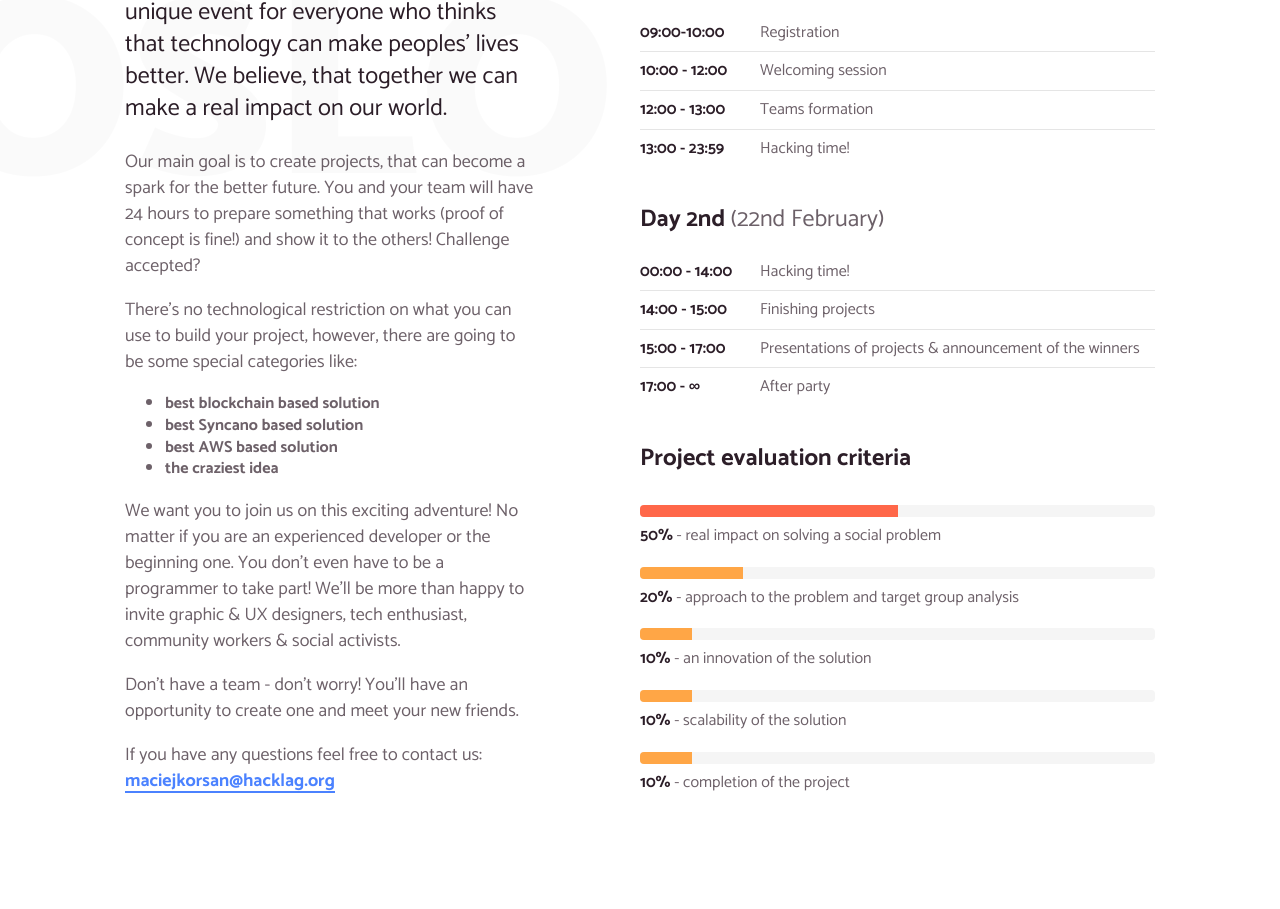
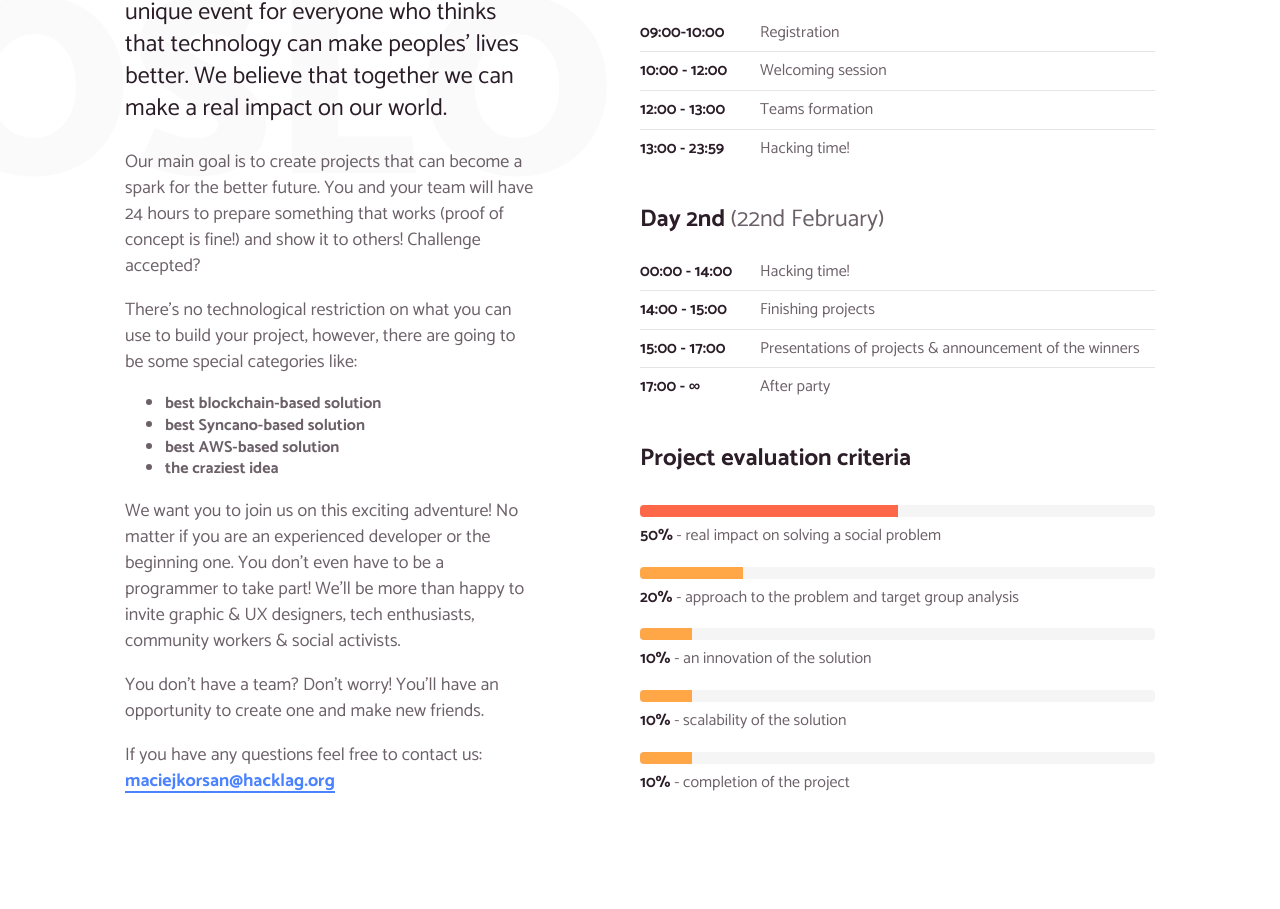
Before and after one commit to hacklag/legal-impact-hackathon-website, a website: page web/index.html in a window 1280 px wide. Shown: the part 767-1676 px from the top of the page. Drawn offline with Linux system fonts and the light colour scheme.

Commit message:
fix: content changes after Piotr's review

```diff
--- a/web/index.html
+++ b/web/index.html
@@ -59,18 +59,18 @@
       <main class="c-main">
         <div class="c-main__column c-main__column--left">
           <p class="u-gamma u-c-dark">
-            <strong>Hacklag Human Impact Hackathon</strong> is a unique event for everyone who thinks that technology can make peoples' lives better. We believe, that together we can make a real impact on our world.
+            <strong>Hacklag Human Impact Hackathon</strong> is a unique event for everyone who thinks that technology can make peoples' lives better. We believe that together we can make a real impact on our world.
           </p>
-          <p class="u-epsilon">Our main goal is to create projects, that can become a spark for the better future. You and your team will have 24 hours to prepare something that works (proof of concept is fine!) and show it to the others! Challenge accepted?</p>
+          <p class="u-epsilon">Our main goal is to create projects that can become a spark for the better future. You and your team will have 24 hours to prepare something that works (proof of concept is fine!) and show it to others! Challenge accepted?</p>
           <p class="u-epsilon">There's no technological restriction on what you can use to build your project, however, there are going to be some special categories like:</p>
           <ul>
-            <li><b>best blockchain based solution</b></li>
-            <li><b>best Syncano based solution</b></li>
-            <li><b>best AWS based solution</b></li>
+            <li><b>best blockchain-based solution</b></li>
+            <li><b>best Syncano-based solution</b></li>
+            <li><b>best AWS-based solution</b></li>
             <li><b>the craziest idea</b></li>
           </ul>
-          <p class="u-epsilon">We want you to join us on this exciting adventure! No matter if you are an experienced developer or the beginning one. You don't even have to be a programmer to take part! We'll be more than happy to invite graphic &amp; UX designers, tech enthusiast, community workers &amp; social activists.</p>
-          <p class="u-epsilon">Don't have a team - don't worry! You'll have an opportunity to create one and meet your new friends.</p>
+          <p class="u-epsilon">We want you to join us on this exciting adventure! No matter if you are an experienced developer or the beginning one. You don't even have to be a programmer to take part! We'll be more than happy to invite graphic &amp; UX designers, tech enthusiasts, community workers &amp; social activists.</p>
+          <p class="u-epsilon">You don't have a team? Don't worry! You'll have an opportunity to create one and make new friends.</p>
           <p class="u-epsilon">If you have any questions feel free to contact us: <a href="mailto:maciejkorsan@hacklag.org">maciejkorsan@hacklag.org</a></p>
 
 
```
